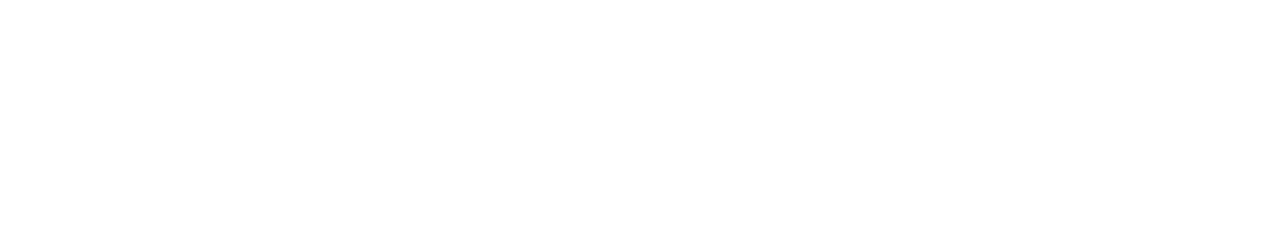
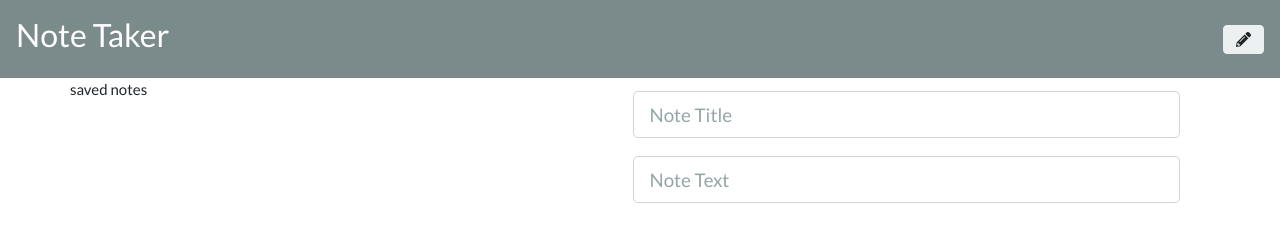
Before and after one commit to jamieluong03/Express-Note-Taker, a website: page public/notes.html in a window 1280 px wide. Drawn offline with nearby package versions, Linux system fonts and the light colour scheme.

Commit message:
added routes folder with js files and updated htmls

```diff
--- a/public/notes.html
+++ b/public/notes.html
@@ -13,6 +13,34 @@
 </head>
 
 <body>
+  <nav class="navbar navbar-dark bg-dark">
+    <h3 class="text-white">Note Taker</h3>
+    <!-- <button type="button" class="btn btn-light btn-large save-note"></button> -->
+    <button type="button" class="btn btn-light btn-large icons i fas fa-pencil-alt"></button>
+  </nav>
+
+  <div class="container">
+    <div class="row">
+      <div class="col list-container list-group">
+        saved notes
+      </div>
+      <div class="col">
+
+        <div class="row note-title">
+            <div class="input-group input-group-lg">
+              <input type="text" class="form-control" aria-label="Sizing example input" aria-describedby="inputGroup-sizing-lg" placeholder="Note Title">
+            </div>
+        </div>
+        <div class="row note-textarea">
+            <div class="input-group input-group-lg">
+                <input type="text" class="form-control" aria-label="Sizing example input" aria-describedby="inputGroup-sizing-lg" placeholder="Note Text">
+              </div>
+        </div>
+      </div>
+    </div>
+  </div>
+
+
   <script src="https://cdnjs.cloudflare.com/ajax/libs/jquery/3.3.1/jquery.min.js"></script>
   <script src="/assets/js/index.js"></script>
 </body>
```
Also changed, not shown: public/index.html (+24 -0 lines), routes/apiRoutes.js (added), routes/htmlRoutes.js (added), server.js (added), 1 other file.
